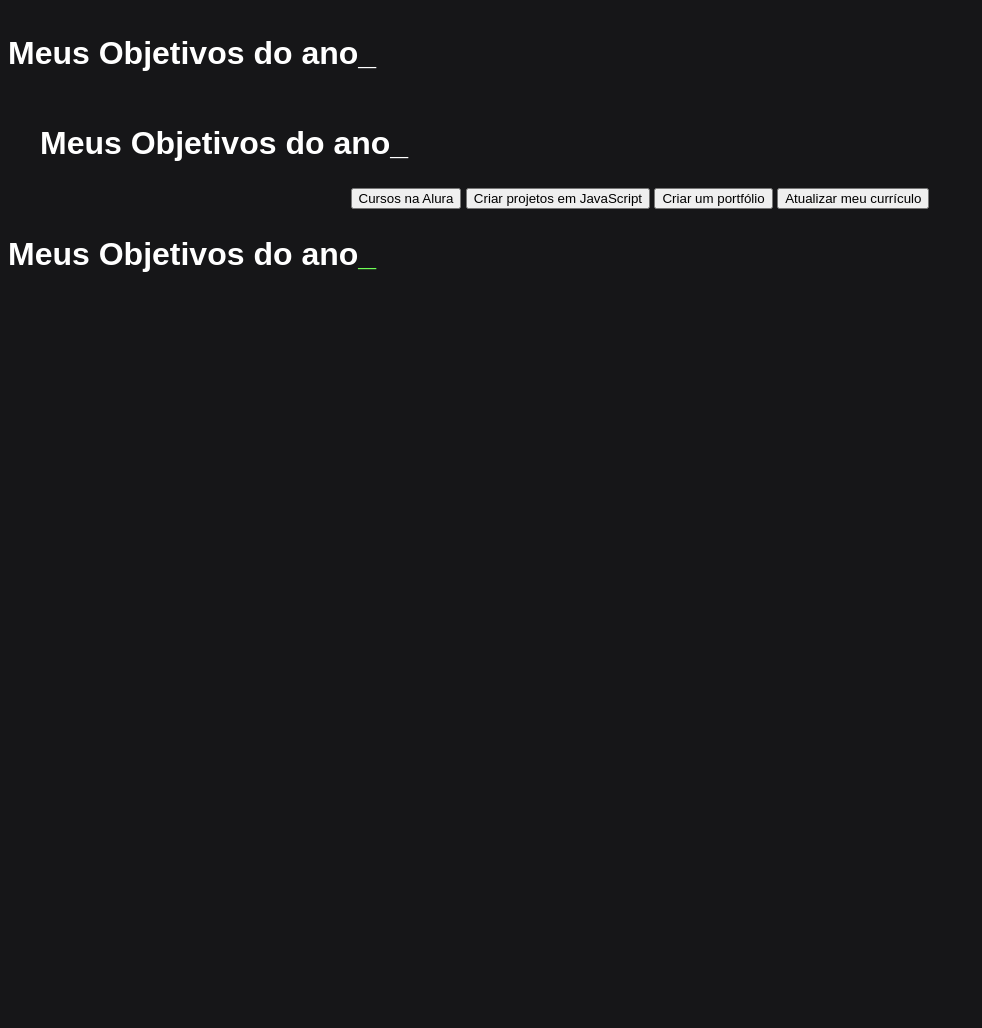
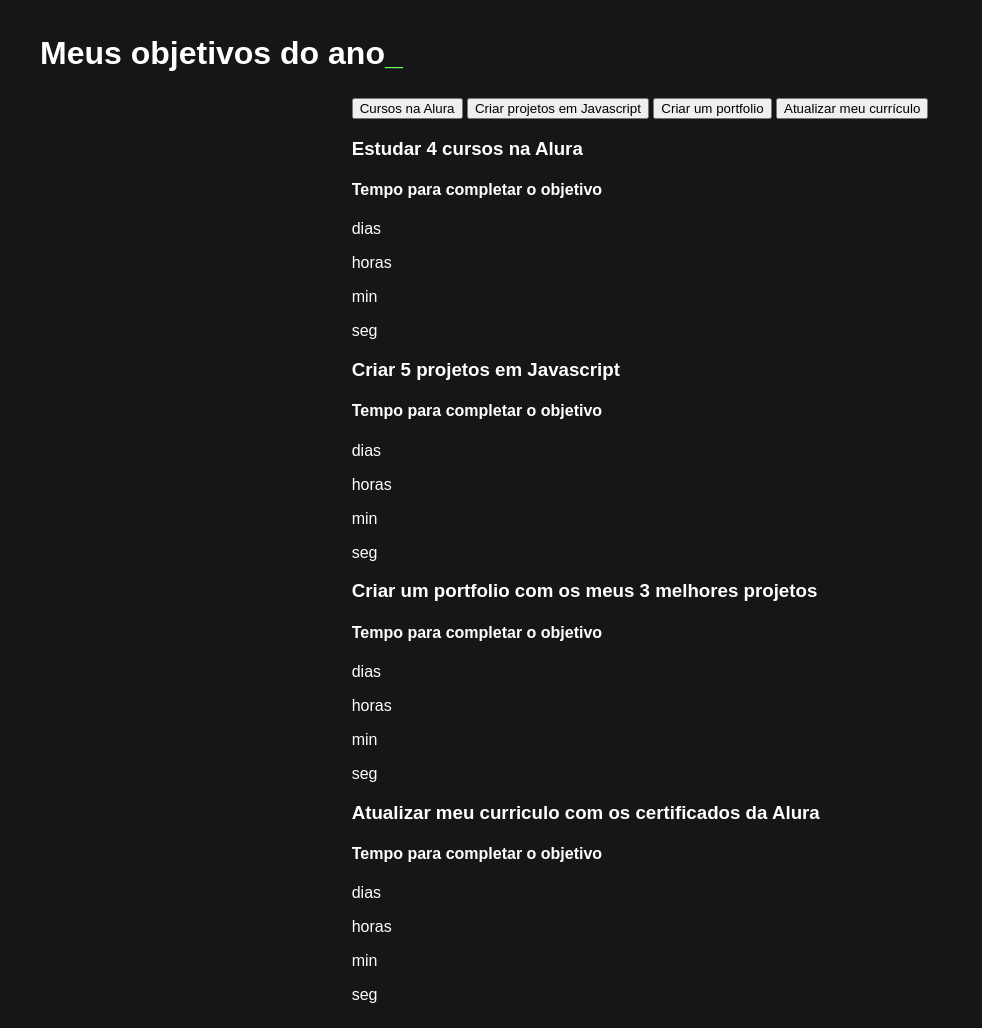
Before and after one commit to ErickaCordeiro/erycka, a plain HTML site: page index.html in a window 1280 px wide. Shown: the whole page, without its empty margins (0-982 px from the left). Before the commit the page ends 800 px from the top, so only its background shows below. Drawn offline with Linux system fonts and the light colour scheme.

Commit message:
Update index.html

```diff
--- a/index.html
+++ b/index.html
@@ -1,37 +1,116 @@
 <!DOCTYPE html>
 <html lang="pt-br">
+
 <head>
-  <meta charset="UTF-8">
-  <meta name="viewport" content="width=device-width, initial-scale=1.0">
-  <title>Meus objetivos do ano</title>
-</head>
-<body>
-
-</body>
-</html>
-<body>
-        <section class="conteudo-principal"></section>
-            <h2 class="titulo-principal">Meus Objetivos do ano_</h2>
-</body>
-</html>
-<body>
-  <section class="conteudo-principal">
-    <h2 class="titulo-principal">Meus Objetivos do ano_</h2>
-    <div class="botoes">
-      <button class="botao">Cursos na Alura</button>
-      <button class="botao">Criar projetos em JavaScript</button>
-      <button class="botao">Criar um portfólio</button>
-      <button class="botao">Atualizar meu currículo</button>
-    </div>
-  </section>
-</body>
-</html>
-<!DOCTYPE html>
-<html lang="pt-br">
-<head>
-  <meta charset="UTF-8">
-  <meta name="viewport" content="width=device-width, initial-scale=1.0">
-  <title>Meus objetivos do ano</title>
+    <meta charset="UTF-8">
+    <meta name="viewport" content="width=device-width, initial-scale=1.0">
+    <title>Meus objetivos do ano</title>
     <link rel="stylesheet" href="style.css">
 </head>
-<h2 class="titulo-principal">Meus Objetivos do ano<span>_</span></h2>
+
+<body>
+    <section class="conteudo-principal">
+        <h2 class="titulo-principal">Meus objetivos do ano<span>_</span></h2>
+        <div class="conteudo">
+            <div class="botoes">
+                <button class="botao ativo">Cursos na Alura</button>
+                <button class="botao">Criar projetos em Javascript</button>
+                <button class="botao">Criar um portfolio</button>
+                <button class="botao">Atualizar meu currículo</button>
+            </div>
+            <div class="abas-textos">
+                <div class="aba-conteudo ativo">
+                    <h3 class="aba-conteudo-titulo-principal">Estudar 4 cursos na Alura</h3>
+                    <h4 class="aba-conteudo-titulo-secundario">Tempo para completar o objetivo</h4>
+                    <div class="contador">
+                        <div class="contador-digito">
+                            <p class="contador-digito-numero" id="dias0"></p>
+                            <p class="contador-digito-texto">dias</p>
+                        </div>
+                        <div class="contador-digito">
+                            <p class="contador-digito-numero" id="horas0"></p>
+                            <p class="contador-digito-texto">horas</p>
+                        </div>
+                        <div class="contador-digito">
+                            <p class="contador-digito-numero" id="min0"></p>
+                            <p class="contador-digito-texto">min</p>
+                        </div>
+                        <div class="contador-digito">
+                            <p class="contador-digito-numero" id="seg0"></p>
+                            <p class="contador-digito-texto">seg</p>
+                        </div>
+                    </div>
+                </div>
+                <div class="aba-conteudo">
+                    <h3 class="aba-conteudo-titulo-principal">Criar 5 projetos em Javascript</h3>
+                    <h4 class="aba-conteudo-titulo-secundario">Tempo para completar o objetivo</h4>
+                    <div class="contador">
+                        <div class="contador-digito">
+                            <p class="contador-digito-numero" id="dias1"></p>
+                            <p class="contador-digito-texto">dias</p>
+                        </div>
+                        <div class="contador-digito">
+                            <p class="contador-digito-numero" id="horas1"></p>
+                            <p class="contador-digito-texto">horas</p>
+                        </div>
+                        <div class="contador-digito">
+                            <p class="contador-digito-numero" id="min1"></p>
+                            <p class="contador-digito-texto">min</p>
+                        </div>
+                        <div class="contador-digito">
+                            <p class="contador-digito-numero" id="seg1"></p>
+                            <p class="contador-digito-texto">seg</p>
+                        </div>
+                    </div>
+                </div>
+                <div class="aba-conteudo">
+                    <h3 class="aba-conteudo-titulo-principal">Criar um portfolio com os meus 3 melhores projetos</h3>
+                    <h4 class="aba-conteudo-titulo-secundario">Tempo para completar o objetivo</h4>
+                    <div class="contador">
+                        <div class="contador-digito">
+                            <p class="contador-digito-numero" id="dias2"></p>
+                            <p class="contador-digito-texto">dias</p>
+                        </div>
+                        <div class="contador-digito">
+                            <p class="contador-digito-numero" id="horas2"></p>
+                            <p class="contador-digito-texto">horas</p>
+                        </div>
+                        <div class="contador-digito">
+                            <p class="contador-digito-numero" id="min2"></p>
+                            <p class="contador-digito-texto">min</p>
+                        </div>
+                        <div class="contador-digito">
+                            <p class="contador-digito-numero" id="seg2"></p>
+                            <p class="contador-digito-texto">seg</p>
+                        </div>
+                    </div>
+                </div>
+                <div class="aba-conteudo">
+                    <h3 class="aba-conteudo-titulo-principal">Atualizar meu curriculo com os certificados da Alura</h3>
+                    <h4 class="aba-conteudo-titulo-secundario">Tempo para completar o objetivo</h4>
+                    <div class="contador">
+                        <div class="contador-digito">
+                            <p class="contador-digito-numero" id="dias3"></p>
+                            <p class="contador-digito-texto">dias</p>
+                        </div>
+                        <div class="contador-digito">
+                            <p class="contador-digito-numero" id="horas3"></p>
+                            <p class="contador-digito-texto">horas</p>
+                        </div>
+                        <div class="contador-digito">
+                            <p class="contador-digito-numero" id="min3"></p>
+                            <p class="contador-digito-texto">min</p>
+                        </div>
+                        <div class="contador-digito">
+                            <p class="contador-digito-numero" id="seg3"></p>
+                            <p class="contador-digito-texto">seg</p>
+                        </div>
+                    </div>
+                </div>
+            </div>
+        </div>
+    </section>
+    <script src="main.js"></script>
+</body>
+
+</html>
```
